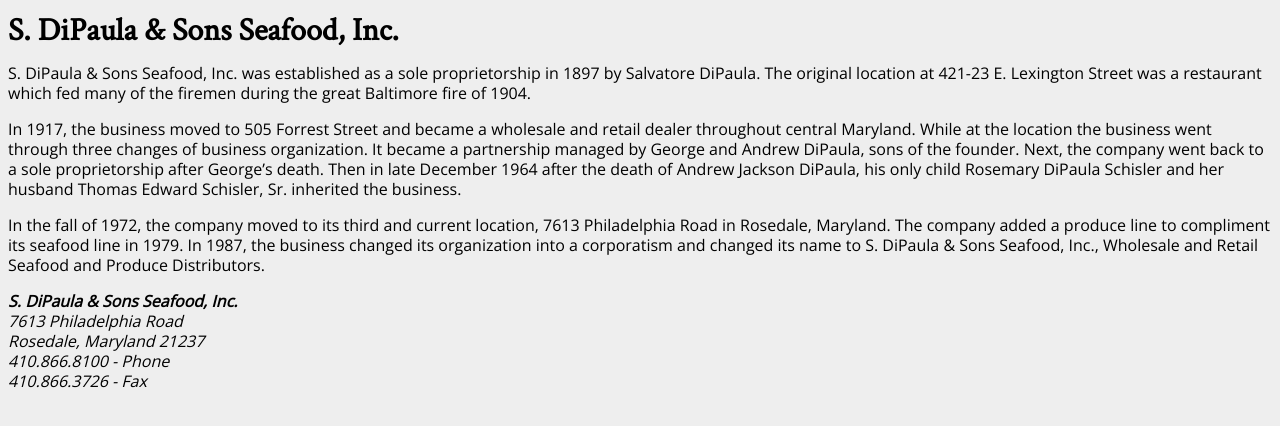
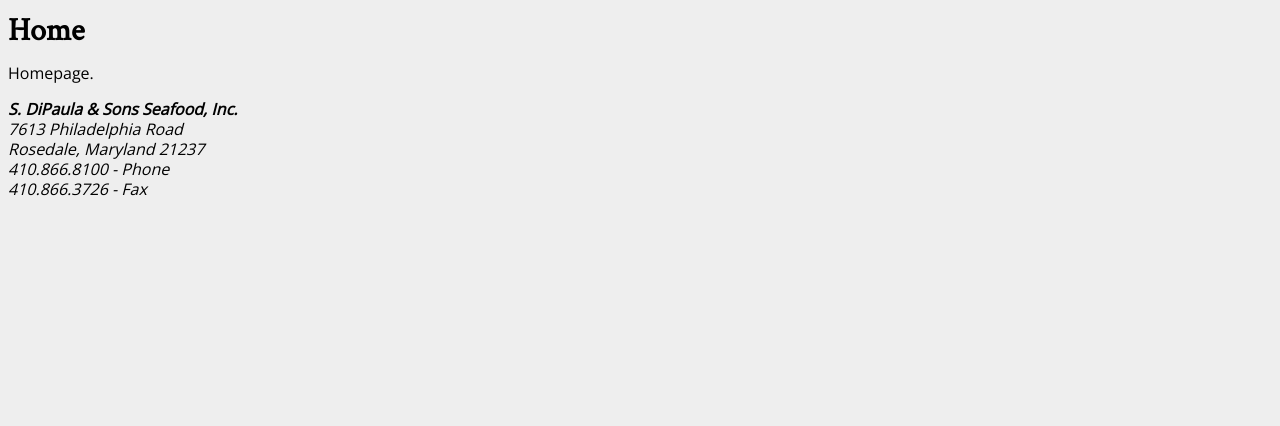
Before and after one commit to dipaula/dipaula.github.io, a plain HTML site: page index.html in a window 1280 px wide. Drawn offline with nearby package versions, Linux system fonts and the light colour scheme.

Commit message:
Update content

```diff
--- a/index.html
+++ b/index.html
@@ -19,11 +19,9 @@
 
 <main>
 
-    <h1>S. DiPaula &amp; Sons Seafood, Inc.</h1>
+    <h1>Home</h1>
 
-    <p>S. DiPaula &amp; Sons Seafood, Inc. was established as a sole proprietorship     in 1897 by Salvatore DiPaula. The original location at 421-23 E. Lexington     Street was a restaurant which fed many of the firemen during the great Baltimore fire of 1904.</p>
-    <p>In 1917, the business moved to 505 Forrest Street and became a wholesale and retail dealer throughout central Maryland. While at the location the business went through three changes of business organization. It became a partnership managed by George and Andrew DiPaula, sons of the founder. Next, the company went back to a sole proprietorship after George’s death. Then in late December 1964 after the death of Andrew Jackson DiPaula, his only child Rosemary DiPaula Schisler and her husband Thomas Edward Schisler, Sr. inherited the business.</p>
-    <p>In the fall of 1972, the company moved to its third and current location, 7613 Philadelphia Road in Rosedale, Maryland. The company added a produce line to compliment its seafood line in 1979. In 1987, the business changed  its organization  into a corporatism and changed its name to S. DiPaula &amp; Sons Seafood, Inc., Wholesale and Retail Seafood and Produce Distributors.</p>
+    <p>Homepage.</p>
 
   </main>
 
```
Also changed, not shown: products/index.html (+2 -4 lines).
